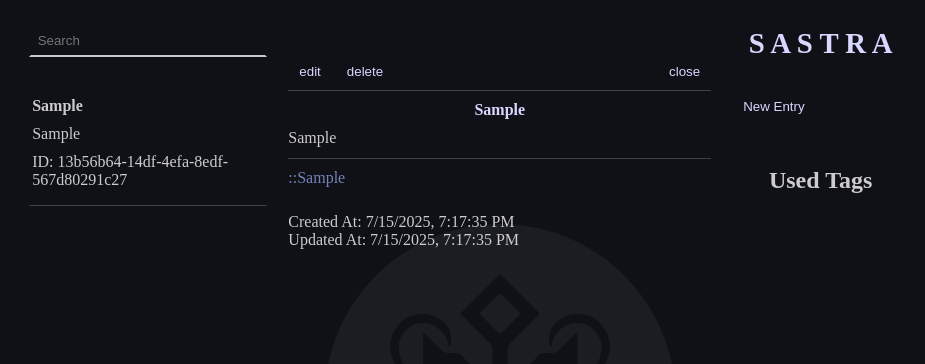
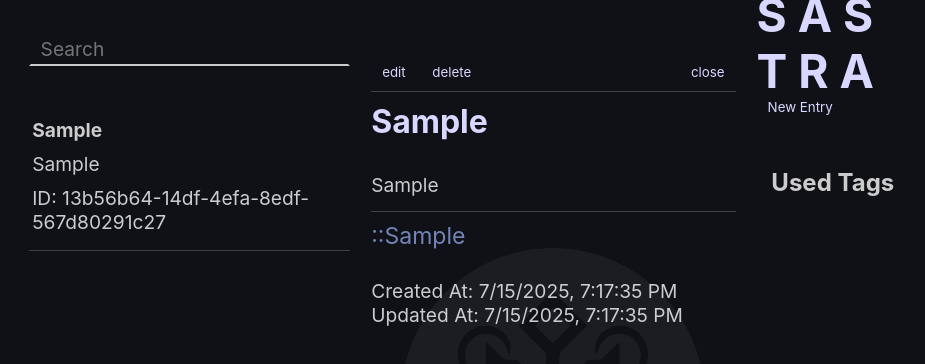
Before and after one commit to ckoliveira/sastra, a website: page public/html/home.html in a window 1280 px wide. Both pictures are taken after typing "Sample", "Sample", "Sample" into the empty fields and a click on the button "Save Entry". Shown: the whole page, without its empty margins (171-1096 px from the left). Drawn offline with Linux system fonts and the light colour scheme.

Commit message:
css improvements

```diff
--- a/public/css/home.css
+++ b/public/css/home.css
@@ -56,6 +56,7 @@
   display: flex;
   flex-wrap: wrap;
   justify-content: space-between;
+  align-items: center;
   height: 100%;
   overflow-y: auto;
   padding-left: 0.5em;
--- a/public/css/main.css
+++ b/public/css/main.css
@@ -14,6 +14,10 @@
 
 * {
   box-sizing: border-box;
+  font-family:
+    -apple-system, BlinkMacSystemFont, "Segoe UI", Roboto, Oxygen, Ubuntu,
+    Cantarell, "Open Sans", "Helvetica Neue", sans-serif;
+
   padding: 0;
   margin: 0;
   color: var(--color-3);
@@ -28,6 +32,13 @@ body {
 
 h1 {
   color: var(--color-2);
+  font-size: 2em;
+}
+
+a,
+p,
+input {
+  font-size: 1.2em;
 }
 
 a {
--- a/public/css/posts.css
+++ b/public/css/posts.css
@@ -49,13 +49,15 @@
 }
 
 .post-title {
-  text-align: center;
+  text-align: left;
+  margin-bottom: 0.7em;
 }
 
 .post-body {
   white-space: pre-wrap;
   border-bottom: 1px solid var(--color-6);
   padding-bottom: 0.7em;
+  text-align: justify;
 }
 
 .post-tags {
```
